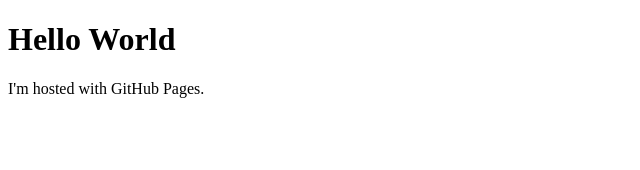
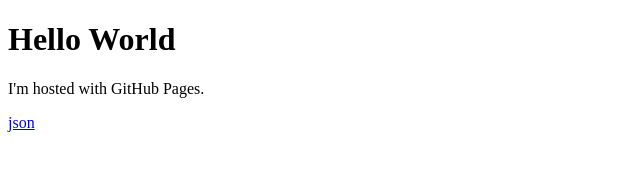
Before and after one commit to MrOnnes/mronnes.github.io, a plain HTML site: page index.html in a window 1280 px wide. Shown: the full height of the page, 0-640 px from the left. Drawn offline with Linux system fonts and the light colour scheme.

Commit message:
Update index.html

```diff
--- a/index.html
+++ b/index.html
@@ -3,5 +3,6 @@
 <body>
 <h1>Hello World</h1>
 <p>I'm hosted with GitHub Pages.</p>
+<a href="mronnes.github.io/tokens.json">json</a>
 </body>
 </html>
```
